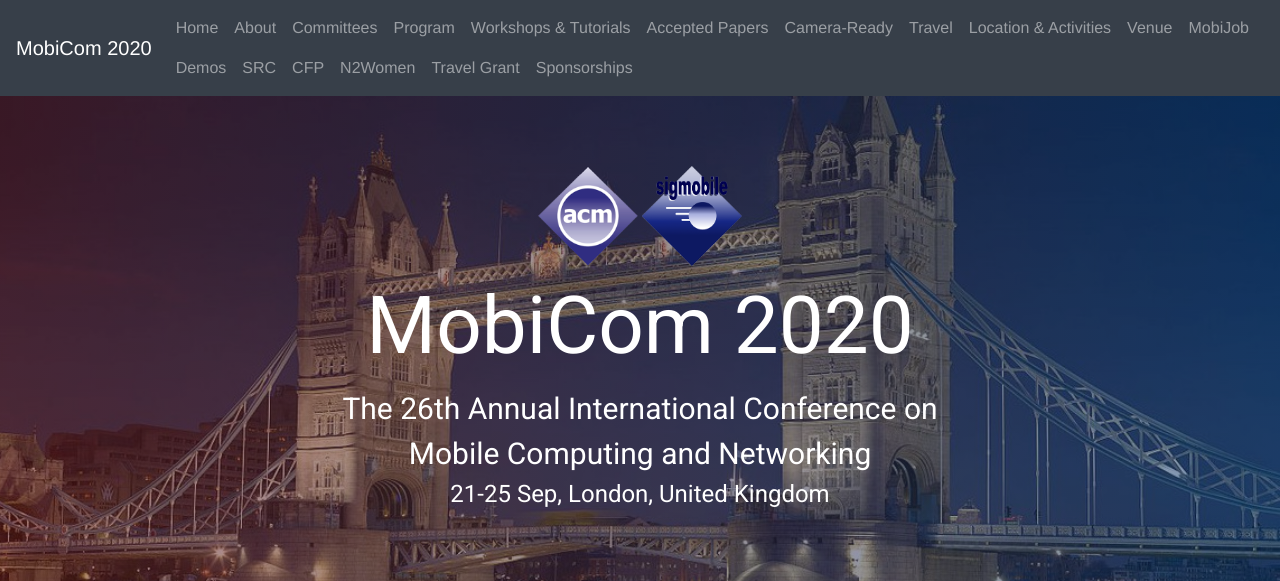
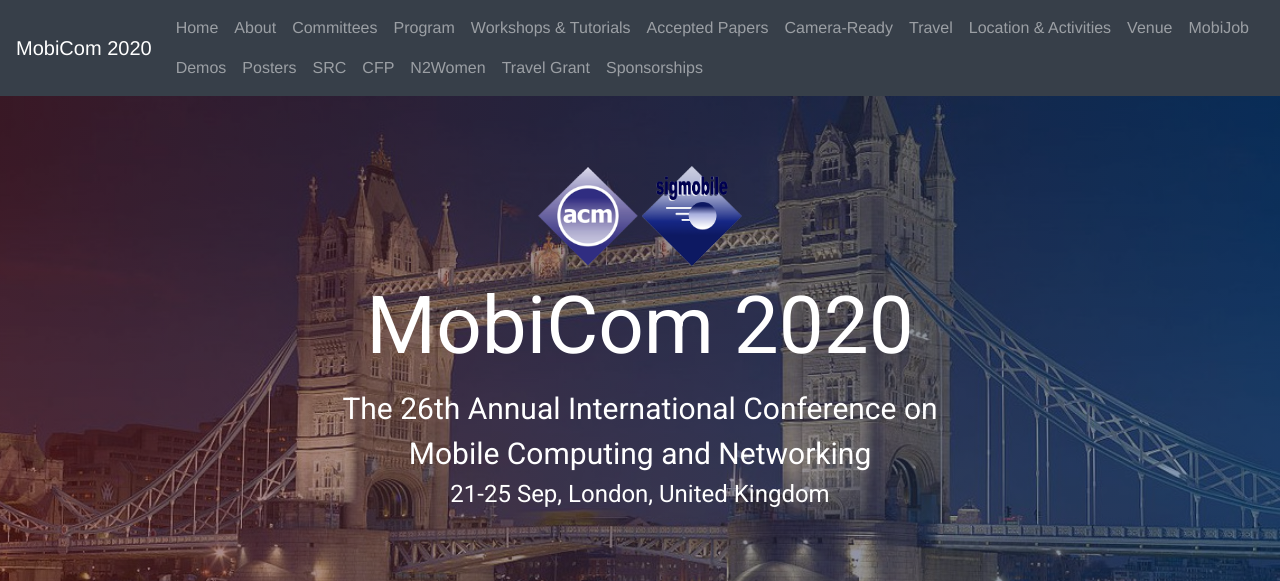
Before and after one commit to srene/mobicom2020-website, a PHP site: page /index.php in a window 1280 px wide. Shown: the top 581 px of the page. Run offline with PHP 8.4, Linux system fonts and the light colour scheme; some libraries are stand-ins or nearby versions.

Commit message:
call for posters

```diff
--- a/nav.php
+++ b/nav.php
@@ -51,6 +51,9 @@
         <a class="nav-link" href="demo.php">Demos</a>
       </li>
       <li class="nav-item">
+        <a class="nav-link" href="posters.php">Posters</a>
+      </li>
+      <li class="nav-item">
         <a class="nav-link" href="src.php">SRC</a>
       </li>
       <li class="nav-item">
```
